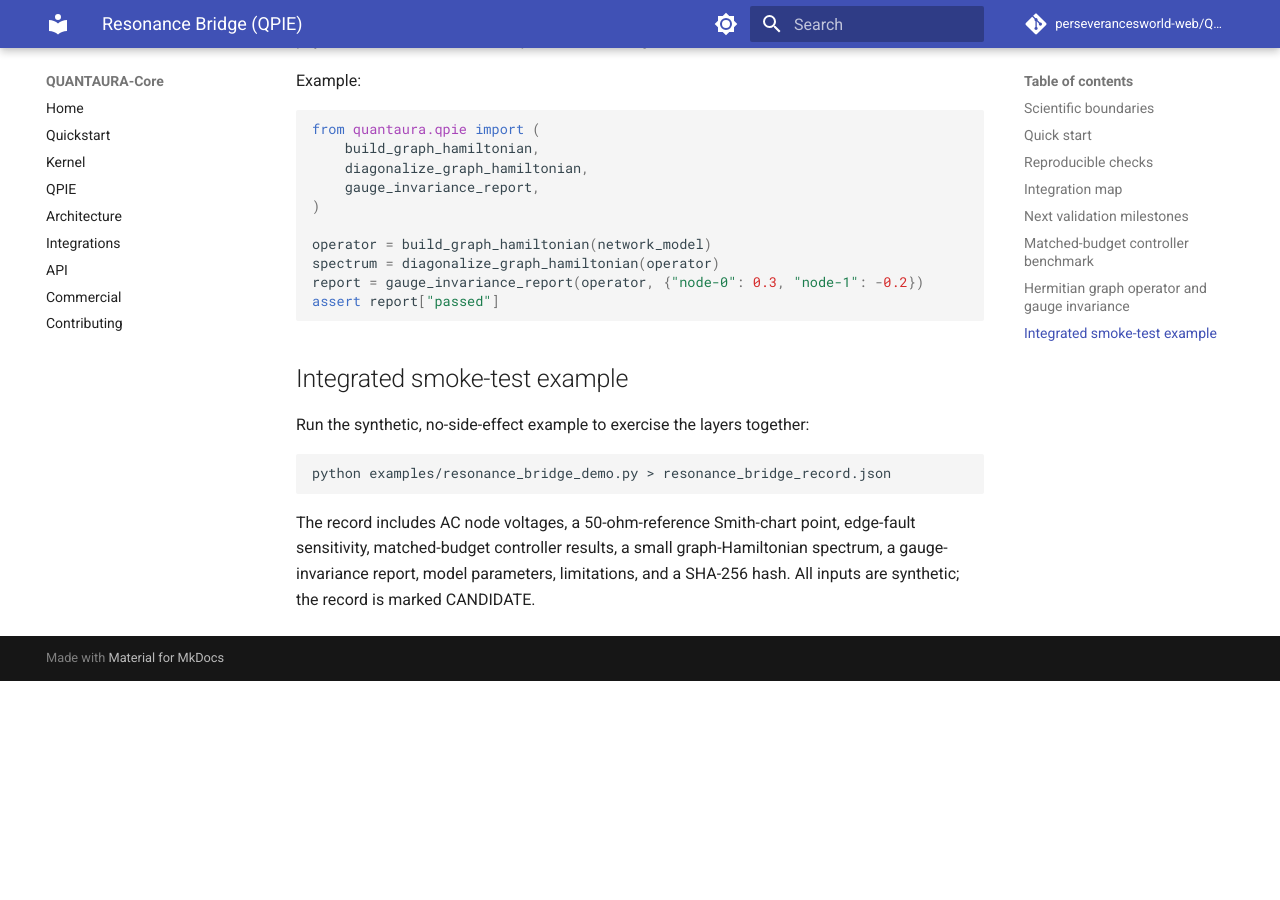
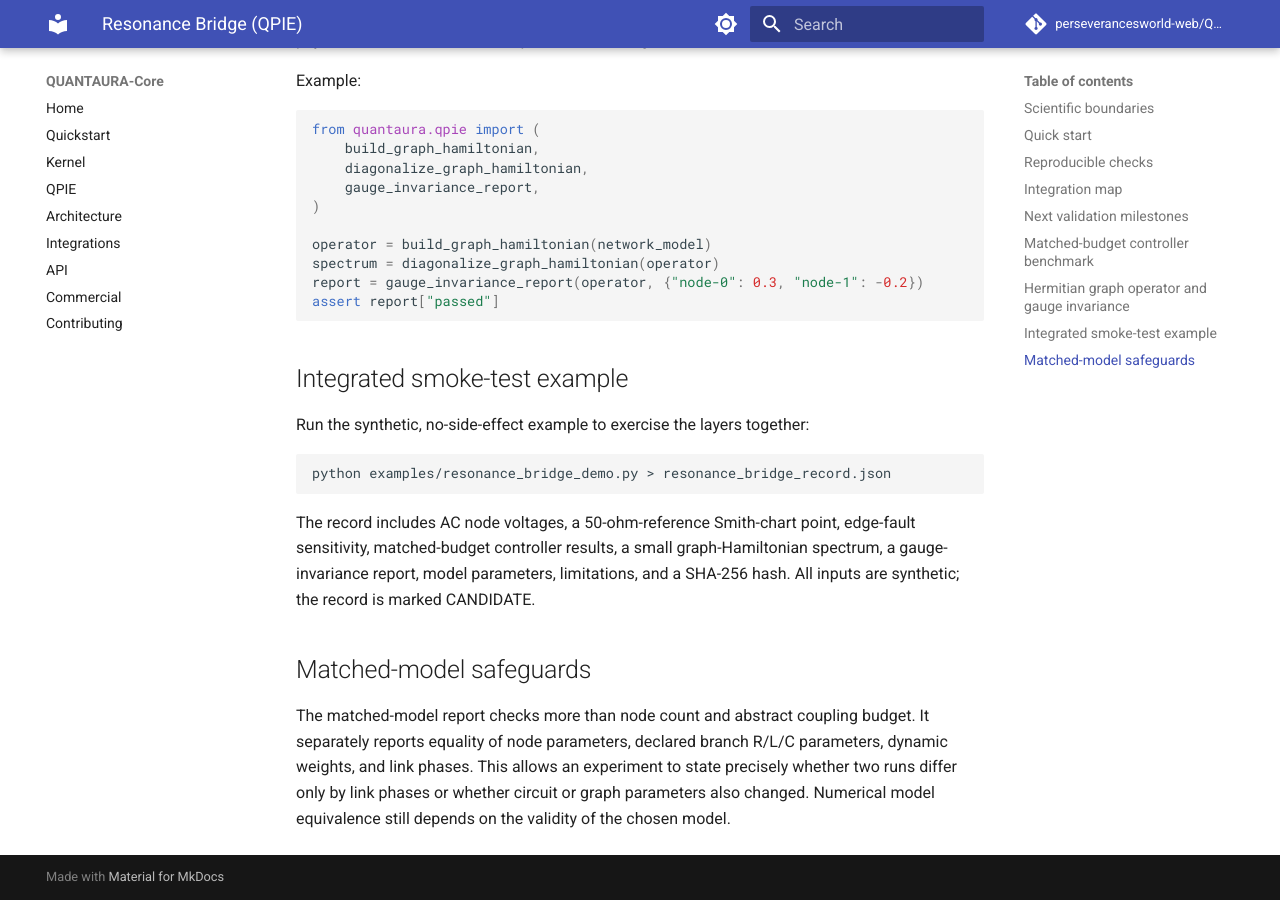
Before and after one commit to perseverancesworld-web/QUANTAURA-Core, an MkDocs documentation site: the page built from docs/resonance-bridge.md, in a window 1280 px wide and 900 px high, scrolled down 2781 px. Built offline with MkDocs 1.6.1 and Material for MkDocs 9.7.7, drawn with Linux system fonts in a browser that asks for light colours; comment, search, counter and statistics services are not loaded; before the commit the page ends 3462 px from its top, so only the background shows below that.

Commit message:
Document parameter-level matched-model safeguards

````diff
--- a/docs/resonance-bridge.md
+++ b/docs/resonance-bridge.md
@@ -100,3 +100,7 @@ python examples/resonance_bridge_demo.py > resonance_bridge_record.json
 ```
 
 The record includes AC node voltages, a 50-ohm-reference Smith-chart point, edge-fault sensitivity, matched-budget controller results, a small graph-Hamiltonian spectrum, a gauge-invariance report, model parameters, limitations, and a SHA-256 hash. All inputs are synthetic; the record is marked CANDIDATE.
+
+## Matched-model safeguards
+
+The matched-model report checks more than node count and abstract coupling budget. It separately reports equality of node parameters, declared branch R/L/C parameters, dynamic weights, and link phases. This allows an experiment to state precisely whether two runs differ only by link phases or whether circuit or graph parameters also changed. Numerical model equivalence still depends on the validity of the chosen model.
````
